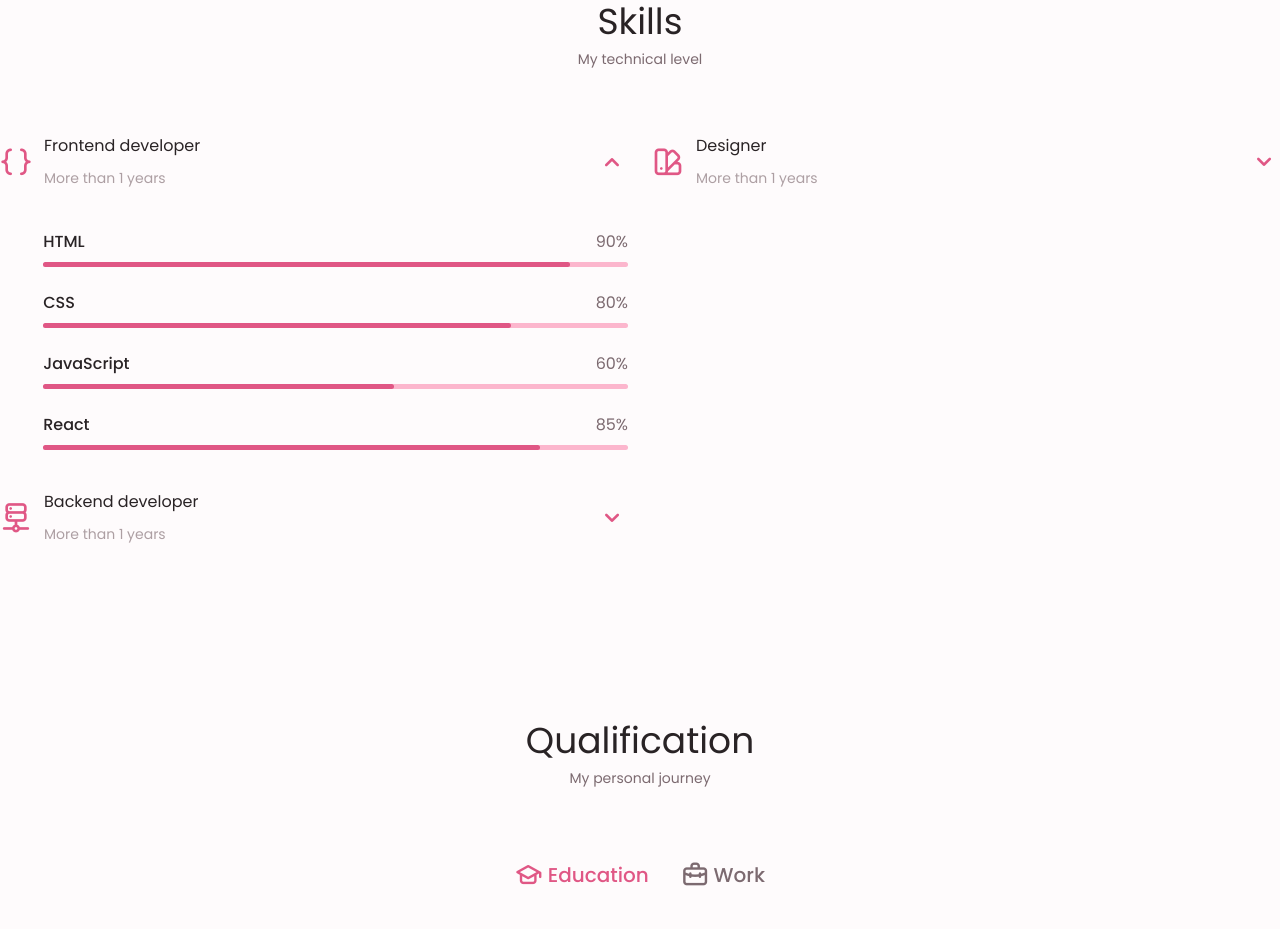
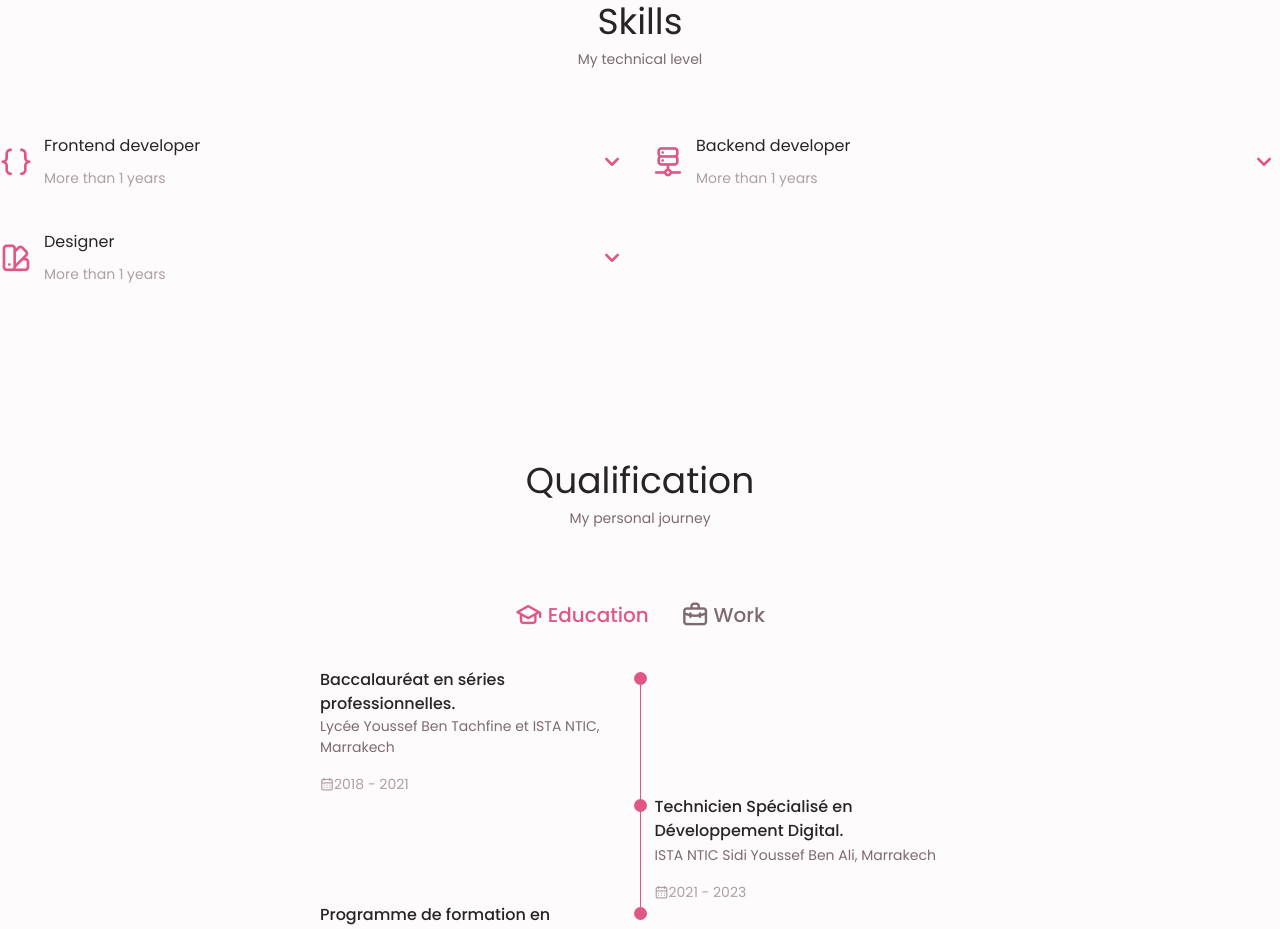
Before and after one commit to Kaoutar-Taki/Portfolio, a React (Vite) app in the folder portfolioReactTsTailwindCss/: page / in a window 1280 px wide. Shown: the part 1460-2389 px from the top of the page. Built offline with nearby package versions, Linux system fonts and the light colour scheme.

Commit message:
Refactor Skills component to use state management for accordion functionality and streamline skill data structure

```diff
--- a/portfolioReactTsTailwindCss/src/components/Skills.tsx
+++ b/portfolioReactTsTailwindCss/src/components/Skills.tsx
@@ -1,117 +1,100 @@
-import React from "react";
+import React, { useState } from "react";
+
+interface Skill {
+  name: string;
+  level: string;
+  percentageClass: string;
+}
+
+interface SkillGroup {
+  title: string;
+  subtitle: string;
+  icon: string;
+  skills: Skill[];
+}
 
 const Skills: React.FC = () => {
+  const [activeIndex, setActiveIndex] = useState<number | null>(null);
+
+  const skillGroups: SkillGroup[] = [
+    {
+      title: "Frontend developer",
+      subtitle: "More than 1 years",
+      icon: "uil uil-brackets-curly",
+      skills: [
+        { name: "HTML", level: "90%", percentageClass: "skills__html" },
+        { name: "CSS", level: "80%", percentageClass: "skills__css" },
+        { name: "JavaScript", level: "60%", percentageClass: "skills__js" },
+        { name: "React", level: "85%", percentageClass: "skills__react" },
+      ],
+    },
+    {
+      title: "Backend developer",
+      subtitle: "More than 1 years",
+      icon: "uil uil-server-network",
+      skills: [
+        { name: "PHP", level: "80%", percentageClass: "skills__php" },
+        { name: "LARAVEL", level: "70%", percentageClass: "skills__laravel" },
+      ],
+    },
+    {
+      title: "Designer",
+      subtitle: "More than 1 years",
+      icon: "uil uil-swatchbook",
+      skills: [
+        { name: "FIGMA", level: "80%", percentageClass: "skills__figma" },
+      ],
+    },
+  ];
+
+  const toggleAccordion = (index: number) => {
+    setActiveIndex(activeIndex === index ? null : index);
+  };
+
   return (
     <section className="skills section md:py-[6rem] md:pb-[2rem]" id="skills">
       <h2 className="section__title">Skills</h2>
       <span className="section__subtitle md:mb-16">My technical level</span>
       <div className="skills__container container grid md:mx-auto">
-        <div>
-          {/* <!--==================== SKILLS 1 ====================--> */}
-          <div className="skills__content skills__open">
-            <div className="skills__header">
-              <i className="uil uil-brackets-curly skills__icon"></i>
+        {skillGroups.map((group, index) => (
+          <div
+            key={index}
+            className={`skills__content ${
+              activeIndex === index ? "skills__open" : "skills__close"
+            }`}
+          >
+            <div
+              className="skills__header"
+              onClick={() => toggleAccordion(index)}
+            >
+              <i className={`${group.icon} skills__icon`}></i>
               <div>
-                <h1 className="skills__titles">Frontend developer</h1>
-                <span className="skills__subtitle">More than 1 years</span>
+                <h1 className="skills__titles">{group.title}</h1>
+                <span className="skills__subtitle">{group.subtitle}</span>
               </div>
-              <i className="uil uil-angle-down skills__arrow"></i>
+              <i
+                className={`uil ${
+                  activeIndex === index ? "uil-angle-up" : "uil-angle-down"
+                } skills__arrow`}
+              ></i>
             </div>
             <div className="skills__list grid">
-              <div className="skills__data">
-                <div className="skills__titles">
-                  <h3 className="skills__name">HTML</h3>
-                  <span className="skills__number">90%</span>
+              {group.skills.map((skill, i) => (
+                <div className="skills__data" key={i}>
+                  <div className="skills__titles">
+                    <h3 className="skills__name">{skill.name}</h3>
+                    <span className="skills__number">{skill.level}</span>
+                  </div>
+                  <div className="skills__bar">
+                    <span
+                      className={`skills__percentage ${skill.percentageClass}`}
+                    ></span>
+                  </div>
                 </div>
-                <div className="skills__bar">
-                  <span className="skills__percentage skills__html"></span>
-                </div>
-              </div>
-              <div className="skills__data">
-                <div className="skills__titles">
-                  <h3 className="skills__name">CSS</h3>
-                  <span className="skills__number">80%</span>
-                </div>
-                <div className="skills__bar">
-                  <span className="skills__percentage skills__css"></span>
-                </div>
-              </div>
-              <div className="skills__data">
-                <div className="skills__titles">
-                  <h3 className="skills__name">JavaScript</h3>
-                  <span className="skills__number">60%</span>
-                </div>
-                <div className="skills__bar">
-                  <span className="skills__percentage skills__js"></span>
-                </div>
-              </div>
-              <div className="skills__data">
-                <div className="skills__titles">
-                  <h3 className="skills__name">React</h3>
-                  <span className="skills__number">85%</span>
-                </div>
-                <div className="skills__bar">
-                  <span className="skills__percentage skills__react"></span>
-                </div>
-              </div>
+              ))}
             </div>
           </div>
-          {/* <!--==================== SKILLS 2 ====================--> */}
-          <div className="skills__content skills__close">
-            <div className="skills__header">
-              <i className="uil uil-server-network skills__icon"></i>
-              <div>
-                <h1 className="skills__titles">Backend developer</h1>
-                <span className="skills__subtitle">More than 1 years</span>
-              </div>
-              <i className="uil uil-angle-down skills__arrow"></i>
-            </div>
-            <div className="skills__list grid">
-              <div className="skills__data">
-                <div className="skills__titles">
-                  <h3 className="skills__name">PHP</h3>
-                  <span className="skills__number">80%</span>
-                </div>
-                <div className="skills__bar">
-                  <span className="skills__percentage skills__php"></span>
-                </div>
-              </div>
-              <div className="skills__data">
-                <div className="skills__titles">
-                  <h3 className="skills__name">LARAVEL</h3>
-                  <span className="skills__number">70%</span>
-                </div>
-                <div className="skills__bar">
-                  <span className="skills__percentage skills__laravel"></span>
-                </div>
-              </div>
-            </div>
-          </div>
-        </div>
-        <div>
-          {/* <!--==================== SKILLS 3 ====================--> */}
-          <div className="skills__content skills__close">
-            <div className="skills__header">
-              <i className="uil uil-swatchbook skills__icon"></i>
-              <div>
-                <h1 className="skills__titles">Designer</h1>
-                <span className="skills__subtitle">More than 1 years</span>
-              </div>
-              <i className="uil uil-angle-down skills__arrow"></i>
-            </div>
-            <div className="skills__list grid">
-              <div className="skills__data">
-                <div className="skills__titles">
-                  <h3 className="skills__name">FIGMA</h3>
-                  <span className="skills__number">80%</span>
-                </div>
-                <div className="skills__bar">
-                  <span className="skills__percentage skills__figma"></span>
-                </div>
-              </div>
-            </div>
-          </div>
-        </div>
+        ))}
       </div>
     </section>
   );
--- a/portfolioReactTsTailwindCss/src/js/main.js
+++ b/portfolioReactTsTailwindCss/src/js/main.js
@@ -30,23 +30,23 @@
 // navLink.forEach(n => n.addEventListener('click', linkAction))
 
 
-/*==================== ACCORDION SKILLS ====================*/
-const skillsContent = document.getElementsByClassName('skills__content'),
-    skillsHeader = document.querySelectorAll('.skills__header')
+// /*==================== ACCORDION SKILLS ====================*/
+// const skillsContent = document.getElementsByClassName('skills__content'),
+//     skillsHeader = document.querySelectorAll('.skills__header')
 
-function toggleSkills() {
-    let itemClass = this.parentNode.className
-    for (i = 0; i < skillsContent.length; i++) {
-        skillsContent[i].className = 'skills__content skills__close'
-    }
-    if (itemClass === 'skills__content skills__close') {
-        this.parentNode.className = 'skills__content skills__open'
-    }
-}
+// function toggleSkills() {
+//     let itemClass = this.parentNode.className
+//     for (i = 0; i < skillsContent.length; i++) {
+//         skillsContent[i].className = 'skills__content skills__close'
+//     }
+//     if (itemClass === 'skills__content skills__close') {
+//         this.parentNode.className = 'skills__content skills__open'
+//     }
+// }
 
-skillsHeader.forEach((el) => {
-    el.addEventListener('click', toggleSkills)
-})
+// skillsHeader.forEach((el) => {
+//     el.addEventListener('click', toggleSkills)
+// })
 
 /*==================== QUALIFICATION TABS ====================*/
 const tabs = document.querySelectorAll('[data-target]'),
```
